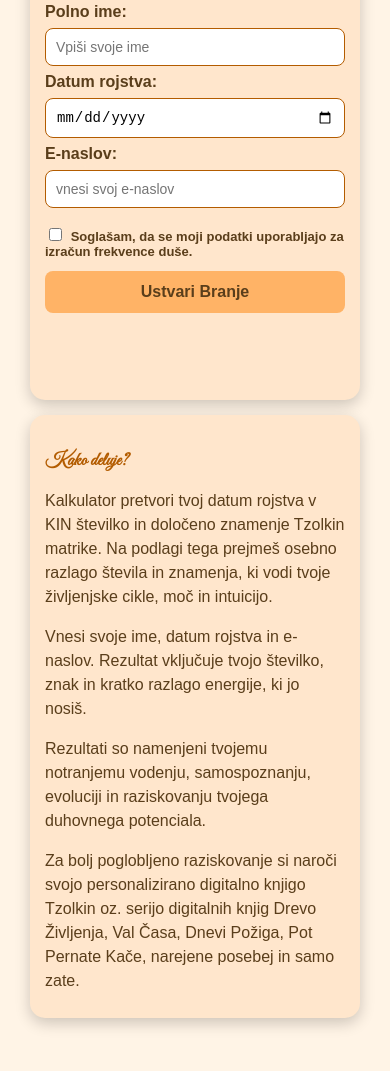
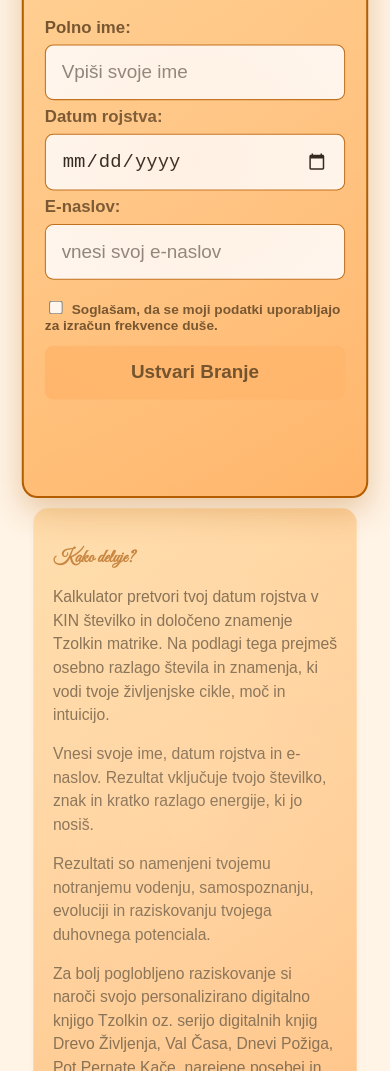
Before and after one commit to mysticanaturae/kalkulatorfrekvenceduse, a plain HTML site: page index.html in a window 390 px wide. Shown: the part 833-1904 px from the top of the page. Before the commit the page ends 1881 px from the top, so only its background shows below. Drawn offline with Linux system fonts and the light colour scheme.

Commit message:
Add files via upload

```diff
--- a/index.html
+++ b/index.html
@@ -11,6 +11,17 @@
 <style>
 @import url('https://fonts.googleapis.com/css2?family=Great+Vibes&display=swap');
 
+:root {
+    --day-color: #ffe6cc;     /* jutranja svetloba */
+    --noon-color: #ffd699;    /* dopoldanska toplina */
+    --evening-color: #ffcc99; /* večerna energija */
+    --night-color: #b35c00;   /* nočna mističnost */
+}
+
+.column {
+    background: linear-gradient(145deg, var(--day-color), var(--noon-color));
+    transition: background 1s linear;
+}
 
 body {
     font-family: 'Arial', sans-serif;
@@ -162,13 +173,79 @@ button:hover { background-color: #ffaa33; }
 @media (max-width: 768px) {
     .container {
         flex-direction: column;
-        gap: 15px;
+        gap: 20px;
         padding: 10px;
     }
+
     .column {
+        width: 100%;
         min-width: auto;
+        padding: 20px;
+        border-radius: 15px;
+        background-color: #fff4e6;
+        box-shadow: 0 3px 10px rgba(0,0,0,0.05);
+        transition: transform 0.5s ease, opacity 0.5s ease;
+        opacity: 0.85;
+        position: relative;
+    }
+
+    /* Sredinski stolpec: kalkulator hero */
+    .column.calculator {
+        background-color: #ffe6cc;
+        box-shadow: 0 12px 30px rgba(179, 92, 0, 0.3);
+        transform: scale(1.05);
+        opacity: 1;
+        z-index: 10;
+        border: 2px solid #b35c00;
+    }
+
+    /* levi in desni stolpec dobi subtilno manjšo barvo in shadow */
+    .container > .column:not(.calculator) {
+        opacity: 0.75;
+        transform: scale(0.98);
+    }
+
+    /* Inputi in gumbi večji za mobilne naprave */
+    .column.calculator input,
+    .column.calculator button {
+        font-size: 18px;
         padding: 15px;
     }
+
+    /* Parallax efekt: lebdeči stolpci pri scrollanju */
+    .column[data-scroll] {
+        will-change: transform;
+    }
+}
+
+.column {
+        position: relative;
+        overflow: hidden;
+    }
+
+    /* Svetlobni gradient layer */
+    .column::before {
+        content: '';
+        position: absolute;
+        top: -50%;
+        left: -50%;
+        width: 200%;
+        height: 200%;
+        background: radial-gradient(circle at 50% 50%, rgba(255,255,255,0.2), transparent 60%);
+        pointer-events: none;
+        opacity: 0.6;
+        transition: opacity 0.3s ease, transform 0.3s ease;
+        z-index: 5;
+    }
+
+    .column.calculator::before {
+        background: radial-gradient(circle at 50% 50%, rgba(255,200,150,0.3), transparent 70%);
+        opacity: 0.9;
+    }
+}
+
+.column::before {
+    transform: translateY(var(--scrollY, 0));
 }
 </style>
 </head>
@@ -315,6 +392,69 @@ if ('serviceWorker' in navigator) {
   .then(reg => console.log('Service Worker registriran:', reg.scope))
   .catch(err => console.log('Service Worker napaka:', err));
 }
+
+// Parallax efekti stolpcev na scroll
+const columns = document.querySelectorAll('.column');
+
+window.addEventListener('scroll', () => {
+    const scrollTop = window.pageYOffset;
+    columns.forEach((col, index) => {
+        // Levi in desni stolpec rahlo premaknemo
+        if (!col.classList.contains('calculator')) {
+            col.style.transform = `translateY(${scrollTop * 0.05 * (index+1)}px) scale(0.98)`;
+        } else {
+            // Sredinski kalkulator rahlo lebdi
+            col.style.transform = `translateY(${scrollTop * 0.02}px) scale(1.05)`;
+        }
+    });
+});
+
+const columnsWithLight = document.querySelectorAll('.column');
+
+window.addEventListener('scroll', () => {
+    const scrollTop = window.pageYOffset;
+    columnsWithLight.forEach((col, index) => {
+        // Premik gradienta rahlo gor-dol
+        const beforeLayer = col.querySelector('::before');
+        // Ker pseudo-elementov ne moremo direktno v JS, uporabimo transform na cel stolpec
+        col.style.setProperty('--scrollY', `${scrollTop * 0.05 * (index+1)}px`);
+
+        // Dodaj transform za lebdenje stolpcev
+        if (!col.classList.contains('calculator')) {
+            col.style.transform = `translateY(${scrollTop * 0.05 * (index+1)}px) scale(0.98)`;
+        } else {
+            col.style.transform = `translateY(${scrollTop * 0.02}px) scale(1.05)`;
+        }
+    });
+});
+
+function updateColumnColors() {
+    const hour = new Date().getHours();
+    let startColor, endColor;
+
+    if (hour >= 6 && hour < 12) { // jutro
+        startColor = '#ffe6cc';
+        endColor = '#ffd699';
+    } else if (hour >= 12 && hour < 18) { // popoldan
+        startColor = '#ffd699';
+        endColor = '#ffb366';
+    } else if (hour >= 18 && hour < 21) { // večer
+        startColor = '#ffcc99';
+        endColor = '#b35c00';
+    } else { // noč
+        startColor = '#b35c00';
+        endColor = '#804000';
+    }
+
+    document.querySelectorAll('.column').forEach(col => {
+        col.style.background = `linear-gradient(145deg, ${startColor}, ${endColor})`;
+    });
+}
+
+// Začetni klic in interval za dinamično spremembo
+updateColumnColors();
+setInterval(updateColumnColors, 60000); // posodablja vsako minuto
+
 </script>
 
 </body>
```
